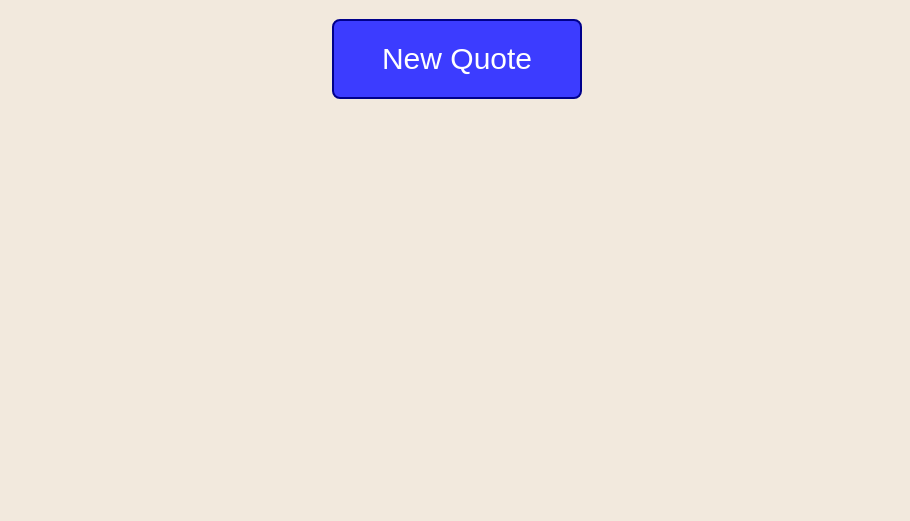
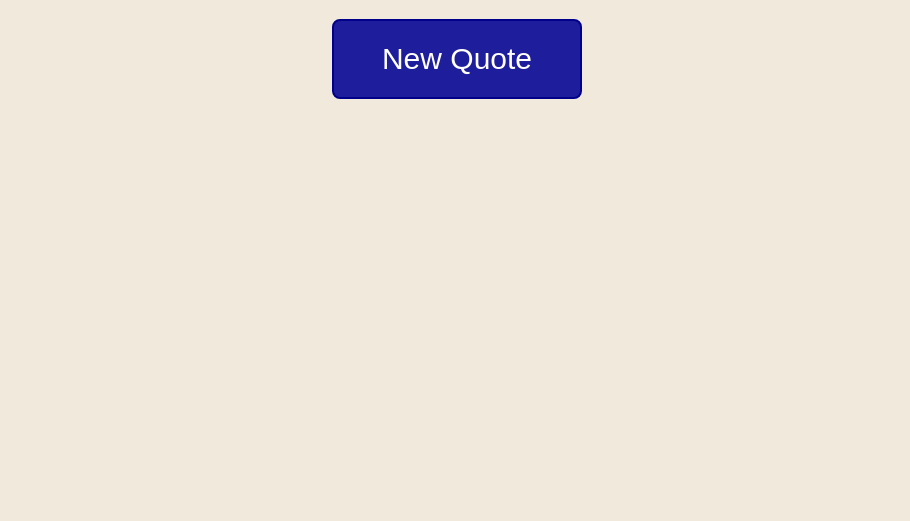
Before and after one commit to Salma-Aboelnasr/second-js, a plain HTML site: page index.html in a window 1280 px wide. Shown: the part 279-800 px from the top of the page, without its empty margins (183-1093 px from the left). Drawn offline with Linux system fonts and the light colour scheme.

Commit message:
Update style.css

```diff
--- a/css/style.css
+++ b/css/style.css
@@ -17,7 +17,7 @@ h1{
 button{
     width:250px;
     height: 80px;
-    background-color: rgb(60, 60, 255);
+    background-color: rgb(30, 30, 156);
     color: white;
     border-radius: 8px;
     border: 2px solid rgb(0, 0, 139);
```
